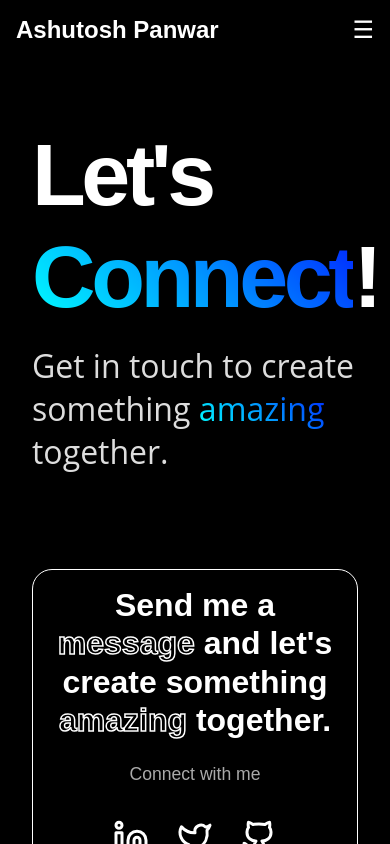
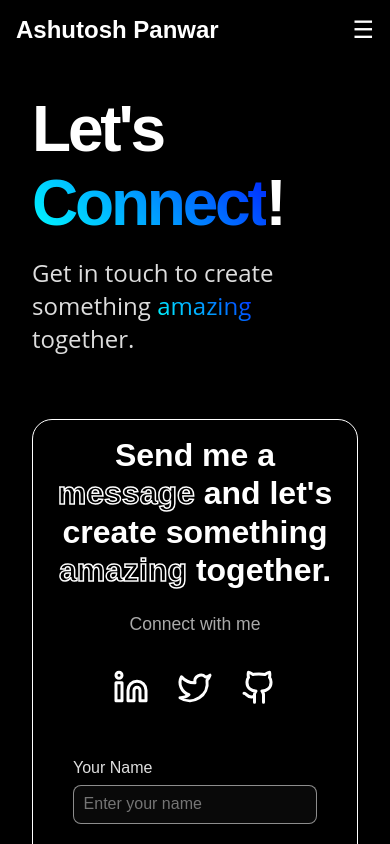
Before and after one commit to AshutoshPanwar/Portfolio_2.0, a React (Create React App) app in the folder my-portfolio/: page /contact in a window 390 px wide. Shown: the top 844 px of the page. Built offline with nearby package versions, Linux system fonts and the light colour scheme.

Commit message:
Add responsiveness to About Page

```diff
--- a/my-portfolio/src/pages/About/About.css
+++ b/my-portfolio/src/pages/About/About.css
@@ -98,6 +98,15 @@
 
 /* Responsive Design */
 @media (max-width: 768px) {
+	.about-heading {
+		font-size: clamp(10rem); /* Shrinks dynamically */
+		text-align: center;
+	}
+
+	.about-description {
+		text-align: center;
+	}
+
 	.who-we-are-container,
 	.my-story-container,
 	.my-mission-container {
@@ -122,6 +131,23 @@
 }
 
 @media (max-width: 480px) {
+	.about-section {
+		padding: 3rem 1rem;
+	}
+	.about-heading {
+		font-size: clamp(5.5rem); /* Further adjusted for mobile */
+	}
+
+	.about-services {
+		grid-template-columns: 1fr; /* 1 card per row on mobile */
+	}
+
+	.who-we-are-container,
+	.my-story-container,
+	.my-mission-container {
+		padding: 2rem 0.5rem;
+	}
+
 	.who-we-are-left h2,
 	.my-story-left h2,
 	.my-mission-left h2 {
@@ -136,28 +162,3 @@
 		text-align: left; /* Center text on mobile */
 	}
 }
-
-/* Responsive Design */
-@media (max-width: 768px) {
-	.about-heading {
-		font-size: clamp(10rem); /* Shrinks dynamically */
-		text-align: left;
-	}
-
-	.about-description {
-		text-align: left;
-	}
-}
-
-@media (max-width: 480px) {
-	.about-section {
-		padding: 5rem 2rem;
-	}
-	.about-heading {
-		font-size: clamp(5.5rem); /* Further adjusted for mobile */
-	}
-
-	.about-services {
-		grid-template-columns: 1fr; /* 1 card per row on mobile */
-	}
-}
--- a/my-portfolio/src/pages/Contact/Contact.css
+++ b/my-portfolio/src/pages/Contact/Contact.css
@@ -1,7 +1,8 @@
+/* Contact.css */
 /* Contact Section */
 .contact-section-sec {
 	background-color: #000; /* Darkest black background */
-	padding: 4rem 2rem;
+	padding: clamp(2rem, 5vw, 4rem); /* Responsive padding */
 	text-align: center;
 }
 
@@ -18,7 +19,7 @@
 
 /* Heading */
 .contact-heading-sec {
-	font-size: 15rem;
+	font-size: clamp(5rem, 15vw, 15rem); /* Responsive font size */
 	color: #fff;
 	font-family: "Poppins", sans-serif;
 	font-weight: 600;
@@ -41,43 +42,34 @@
 
 /* Subheading */
 .contact-subheading-sec {
-	font-size: 1.5rem;
+	font-size: clamp(1.2rem, 2vw, 1.5rem); /* Responsive font size */
 	color: #ddd;
 	font-family: "Open Sans", sans-serif;
 	margin-top: 1rem;
 }
 
 /* Responsive Styles */
-@media (max-width: 1024px) {
+
+@media (max-width: 768px) {
 	.contact-heading-sec {
-		font-size: 10rem;
+		font-size: clamp(8rem, 7vw, 8rem); /* Adjust font size for tablets */
+		text-align: left; /* Align text to the left */
 	}
 
 	.contact-subheading-sec {
-		font-size: 2rem;
-	}
-}
-
-@media (max-width: 768px) {
-	.contact-heading-sec {
-		font-size: 10rem;
-		text-align: left;
-	}
-
-	.contact-subheading-sec {
-		font-size: 2rem;
-		text-align: left;
+		font-size: clamp(2rem, 2vw, 1.5rem); /* Adjust font size for tablets */
+		text-align: left; /* Align text to the left */
 	}
 }
 
 @media (max-width: 480px) {
 	.contact-heading-sec {
-		font-size: 5.5rem;
-		text-align: left;
+		font-size: clamp(4rem, 6vw, 5.5rem); /* Adjust font size for mobile */
+		text-align: left; /* Align text to the left */
 	}
 
 	.contact-subheading-sec {
-		font-size: 2rem;
-		text-align: left;
+		font-size: clamp(1.5rem, 2vw, 2rem); /* Adjust font size for mobile */
+		text-align: left; /* Align text to the left */
 	}
 }
--- a/my-portfolio/src/pages/Projects/Projects.css
+++ b/my-portfolio/src/pages/Projects/Projects.css
@@ -126,8 +126,8 @@
 	color: #ffffff;
 	border: 1px solid rgb(0, 119, 255);
 	font-size: clamp(0.8rem, 1.5vw, 0.9rem); /* Responsive font size */
-	padding: clamp(0.25rem, 0.5vw, 0.75rem); /* Responsive padding */
-	border-radius: 12px;
+	padding: clamp(0.25rem, 0.5vw, 0.75rem) clamp(0.8rem, 0.5vw, 0.75rem); /* Responsive padding */
+	border-radius: 20px;
 }
 
 /* Project Link */
```
